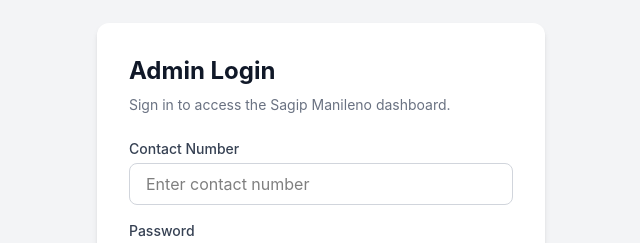
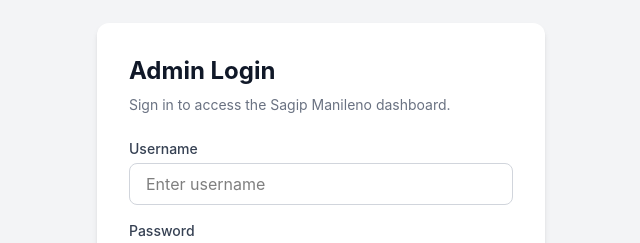
Before and after one commit to Alexander-harvy/sagip-manileno-frontend, a React (Vite) app: page /login in a window 1280 px wide. Shown: the part 201-444 px from the top of the page, without its empty margins (319-959 px from the left). Built offline with nearby package versions, Linux system fonts and the light colour scheme; no server answers.

Commit message:
Changed the login handler

```diff
--- a/src/pages/LoginPage.tsx
+++ b/src/pages/LoginPage.tsx
@@ -7,7 +7,7 @@
 function LoginPage() {
   const navigate = useNavigate();
 
-  const [contactNo, setContactNo] = useState("");
+  const [username, setUsername] = useState("");
   const [password, setPassword] = useState("");
   const [errorMessage, setErrorMessage] = useState("");
   const [isLoading, setIsLoading] = useState(false);
@@ -19,7 +19,7 @@
 
     try {
       const result = await loginAdmin({
-      contact_no: contactNo,
+        username,
         password,
       });
 
@@ -34,8 +34,11 @@
         first_name: result.admin.first_name,
         last_name: result.admin.last_name,
         dept_id: result.admin.dept_id,
+        substation_id: result.admin.substation_id,
+        username: result.admin.username,
         role: result.admin.role,
       });
+
       navigate("/", { replace: true });
     } catch (error: any) {
       setErrorMessage(
@@ -57,13 +60,13 @@
         <form className="space-y-4" onSubmit={handleSubmit}>
           <div>
             <label className="mb-1 block text-sm font-medium text-gray-700">
-              Contact Number
+              Username
             </label>
             <input
               type="text"
-              value={contactNo}
-              onChange={(e) => setContactNo(e.target.value)}
-              placeholder="Enter contact number"
+              value={username}
+              onChange={(e) => setUsername(e.target.value)}
+              placeholder="Enter username"
               className="w-full rounded-lg border border-gray-300 px-4 py-2 outline-none focus:border-slate-500"
             />
           </div>
```
Lines whose indentation alone changed are shown as unchanged.
